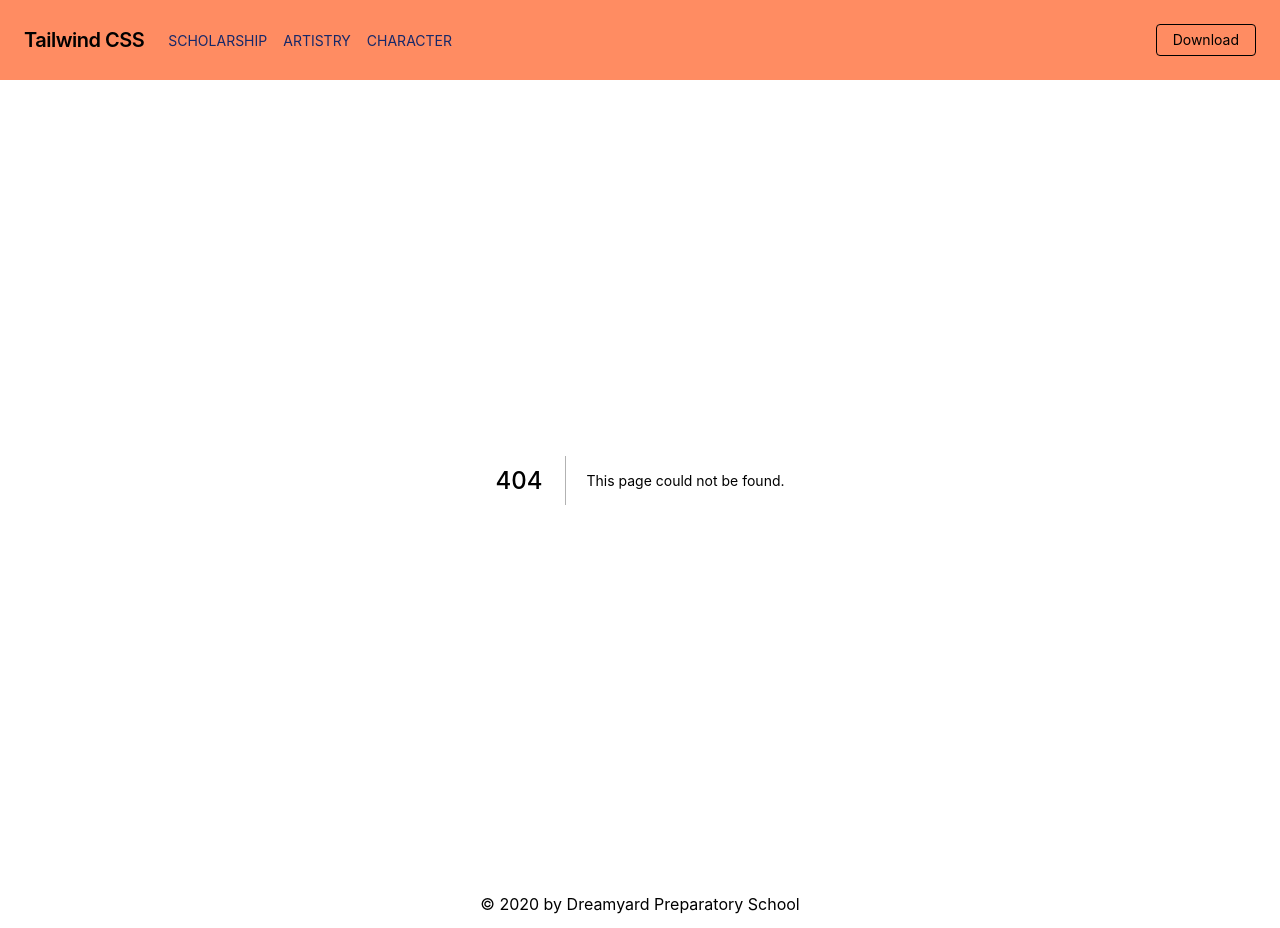
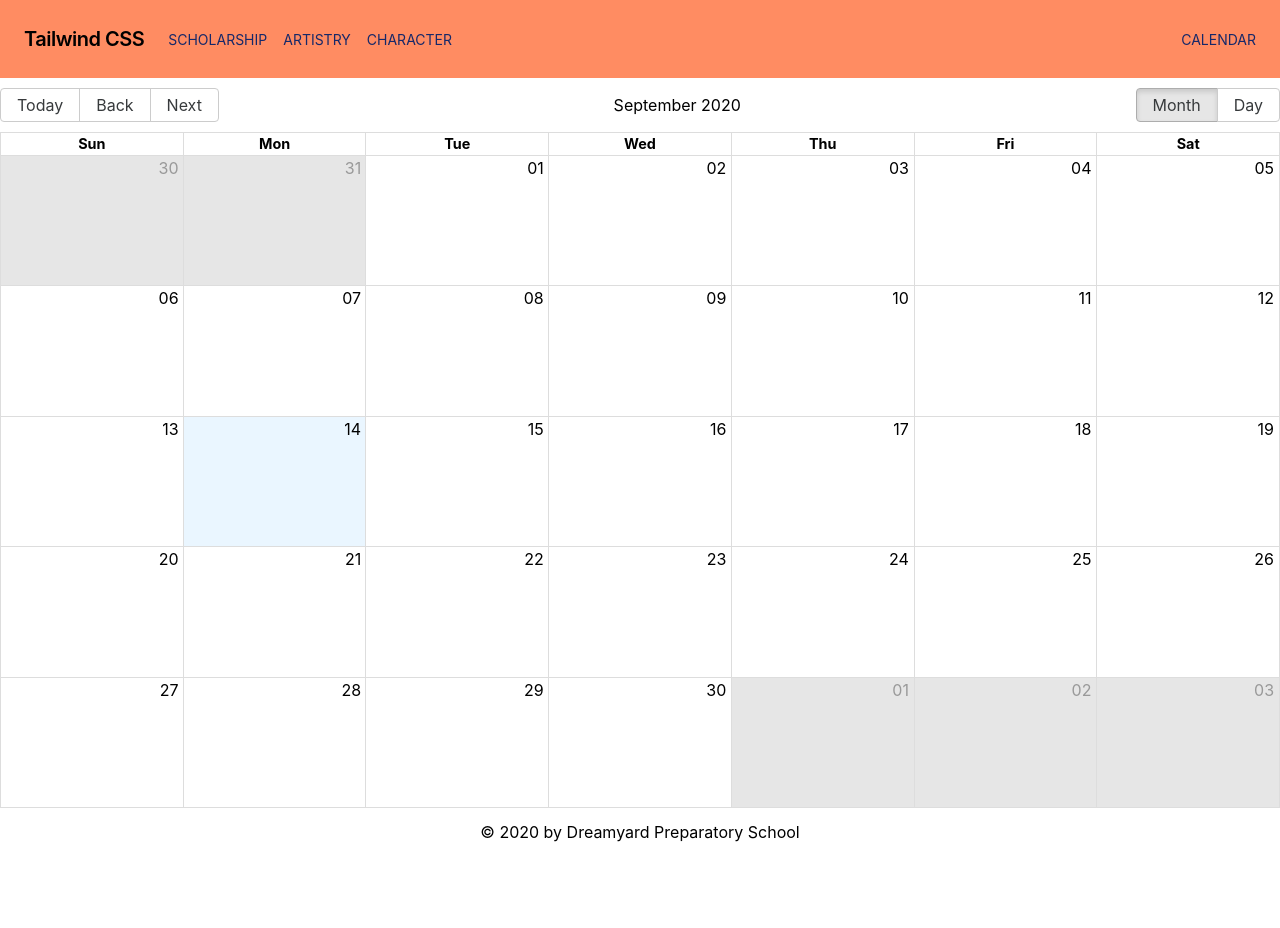
Before and after one commit to joselevelsup/dyprep-site, a Next.js app: page /calendar in a window 1280 px wide. Before the commit this address had no page. After the commit the page ends 856 px from the top, so only its background shows below. Built offline with nearby package versions, Linux system fonts and the light colour scheme.

Commit message:
adding a calendar page; improving styling

```diff
--- a/components/hero-container.jsx
+++ b/components/hero-container.jsx
@@ -3,7 +3,7 @@ import Link from "next/link";
 
 export default ({ heroClassName, heroTitle, heroSubtitle, heroPicture, heroBody, flip = false, children, learnMore }) => (
   <div className={`${heroClassName} container mx-auto`}>
-		<div className="pt-5">
+		<div className="heroContainer">
 			<h2 className="text-4xl text-center">
 				{heroTitle}
 			</h2>
--- a/package.json
+++ b/package.json
@@ -10,9 +10,11 @@
   "dependencies": {
     "@material-ui/icons": "^4.9.1",
     "flickity": "^2.2.1",
+    "moment": "^2.28.0",
     "next": "9.5.3",
     "postcss-preset-env": "^6.7.0",
     "react": "16.13.1",
+    "react-big-calendar": "^0.27.0",
     "react-dom": "16.13.1",
     "react-flickity-component": "^3.5.0",
     "tailwindcss": "^1.8.2"
--- a/pages/_app.jsx
+++ b/pages/_app.jsx
@@ -1,5 +1,6 @@
 import Link from "next/link";
 import '../styles/globals.css'
+import "react-big-calendar/lib/css/react-big-calendar.css";
 
 function MyApp({ Component, pageProps }) {
   return (
@@ -8,31 +9,35 @@ function MyApp({ Component, pageProps }) {
 				<div className="flex items-center flex-shrink-0 text-white mr-6">
 					<span className="font-semibold text-xl tracking-tight">Tailwind CSS</span>
 				</div>
-				<div className="block lg:hidden">
+				<div className="block md:hidden lg:hidden">
 					<button className="flex items-center px-3 py-2 border rounded text-teal-200 border-teal-400 hover:text-white hover:border-white">
 						<svg className="fill-current h-3 w-3" viewBox="0 0 20 20" xmlns="http://www.w3.org/2000/svg"><title>Menu</title><path d="M0 3h20v2H0V3zm0 6h20v2H0V9zm0 6h20v2H0v-2z"/></svg>
 					</button>
 				</div>
-				<div className="w-full block flex-grow lg:flex lg:items-center lg:w-auto text-sm">
-					<div className="lg:flex-grow">
+				<div className="w-full block flex-grow md:flex md:items-center md:w-auto text-sm">
+					<div className="md:flex-grow">
             <Link href="/scholarship">
-							<a className="block mt-4 text-blue-dark hover:text-blue-light lg:inline-block lg:mt-0 mr-4 uppercase">
+							<a className="block mt-4 text-blue-dark hover:text-blue-light md:inline-block md:mt-0 mr-4 uppercase">
 								scholarship
 							</a>
             </Link>
             <Link href="/artistry">
-							<a className="block mt-4 text-blue-dark hover:text-blue-light lg:inline-block lg:mt-0 mr-4 uppercase">
+							<a className="block mt-4 text-blue-dark hover:text-blue-light md:inline-block md:mt-0 mr-4 uppercase">
 								artistry
 							</a>
             </Link>
             <Link href="/character">
-							<a className="text block mt-4 text-blue-dark hover:text-blue-light lg:inline-block lg:mt-0 uppercase">
+							<a className="text block mt-4 text-blue-dark hover:text-blue-light md:inline-block md:mt-0 uppercase">
 								character
 							</a>
             </Link>
 					</div>
-					<div>
-						<a href="#" className="inline-block text-sm px-4 py-2 leading-none border rounded text-white border-white hover:border-transparent hover:text-teal-500 hover:bg-white mt-4 lg:mt-0">Download</a>
+					<div className="md:flex-grow-1">
+						<Link href="/calendar">
+							<a className="text block mt-4 text-blue-dark hover:text-blue-light md:inline-block md:mt-0 uppercase">
+								calendar
+							</a>
+						</Link>
 					</div>
 				</div>
 			</nav>
--- /dev/null
+++ b/pages/calendar.jsx
@@ -0,0 +1,21 @@
+import { Calendar, momentLocalizer } from "react-big-calendar";
+import moment from "moment";
+
+export default function SchoolCalendar(){
+	const localizer = momentLocalizer(moment);
+	return (
+		<div style={{ marginTop: 10, height: "90vh" }}>
+			<Calendar
+				localizer={localizer}
+				events={[]}
+				defaultDate={new Date()}
+				defaultView="month"
+				step={60}
+				showMultiDayTimes
+				views={["month", "day"]}
+				startAccessor="start"
+				endAccessor="end"
+			/>
+		</div>
+	)
+}
--- a/pages/index.jsx
+++ b/pages/index.jsx
@@ -6,9 +6,9 @@ import styles from '../styles/Home.module.css'
 
 export default function Home() {
   const flickityOpts = {
-    autoPlay: 2000,
-    draggable: false,
+    autoPlay: 3000,
     wrapAround: true,
+		pageDots: false
   }
   return (
     <>
@@ -18,7 +18,13 @@ export default function Home() {
       </Head>
       <div className="pb-5">
 				<Flickity options={flickityOpts} className="carousel">
-					<img src="https://placehold.it/1920x1080"/>
+					<div>
+						<img src="https://placehold.it/1920x1080"/>
+						<div className={styles.imageBanner}>
+							<h3>Hello world</h3>
+							<p>this is a subtitle</p>
+						</div>
+					</div>
 					<img src="https://placehold.it/1920x1080"/>
 					<img src="https://placehold.it/1920x1080"/>
 				</Flickity>
@@ -34,7 +40,7 @@ export default function Home() {
           link: "/scholarship",
           text: "Learn about our process"
         }}
-    >
+			>
 
       </HeroContainer>
 
--- a/styles/globals.css
+++ b/styles/globals.css
@@ -18,3 +18,7 @@ a {
 * {
   box-sizing: border-box;
 }
+
+.heroContainer {
+	padding-top: 10%;
+}
```
Also changed, not shown: styles/Home.module.css (added, +19 -0 lines), 1 other file (tests, documents, lock files or other folders).
